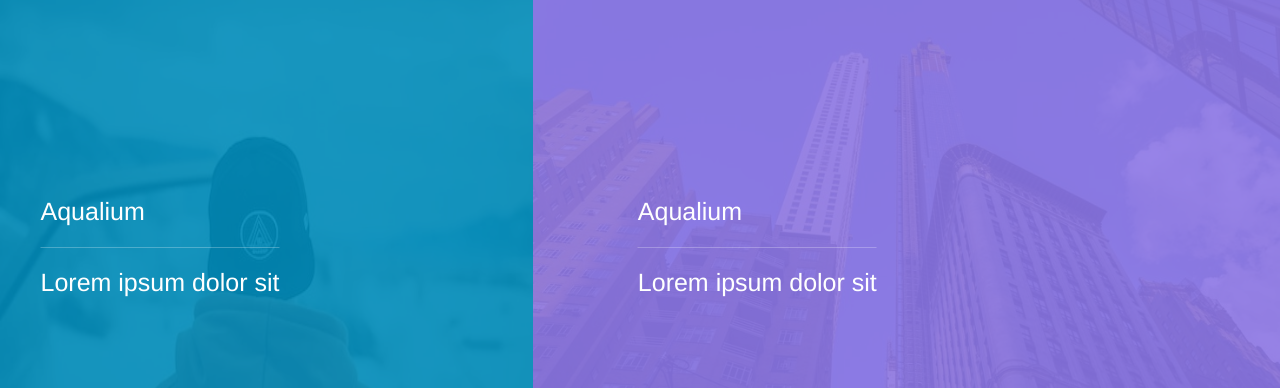
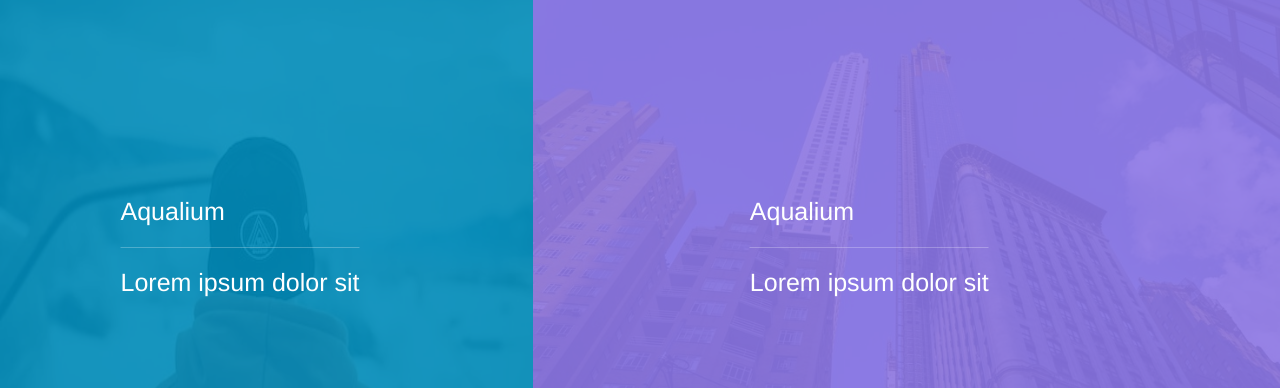
Before and after one commit to surekakannaian/forty, a plain HTML site: page index.html in a window 1280 px wide. Shown: the part 564-952 px from the top of the page. Drawn offline with nearby package versions, Linux system fonts and the light colour scheme.

Commit message:
Update style.css

```diff
--- a/style.css
+++ b/style.css
@@ -137,7 +137,7 @@ animation-fill-mode: forwards;
     font-weight: 500;
     position: absolute;
     top: 50%;
-    left: 30%;
+    left: 45%;
     transform: translate(-50%, -50%);
   }
   .r1 .container-fluid .row .c7 {
```
